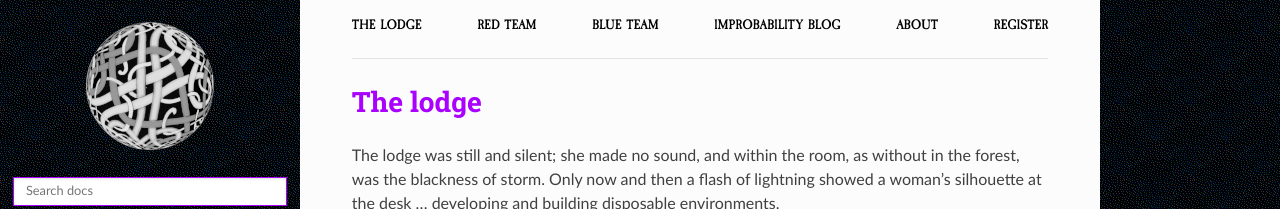
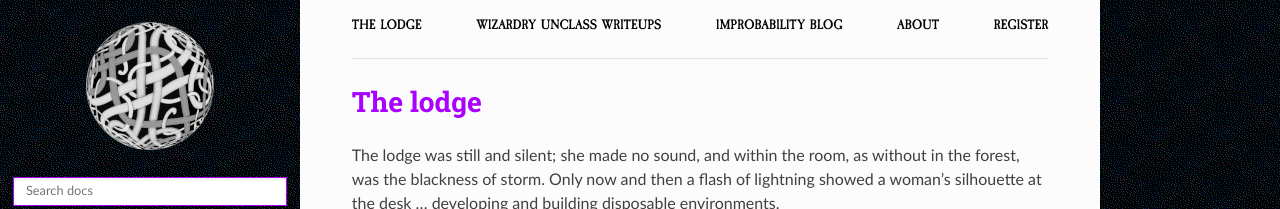
Before and after one commit to tymyrddin/testlab, a Sphinx documentation site: the page built from source/index.rst, in a window 1280 px wide and 900 px high. Shown: the top 209 px of the window. Built offline with Sphinx 7.4.7 and the Read the Docs theme 2.0.0, drawn with Linux system fonts in a browser that asks for light colours.

Commit message:
Navigation

```diff
--- a/source/_templates/breadcrumbs.html
+++ b/source/_templates/breadcrumbs.html
@@ -2,8 +2,7 @@
     <topnav>
             <ul>
                 <li class="nav__item"><a href="https://testlab.tymyrddin.dev/" class="nav__link">The lodge</a></li>
-                <li class="nav__item"><a href="https://red.tymyrddin.dev/" class="nav__link">Red Team</a></li>
-                <li class="nav__item"><a href="https://blue.tymyrddin.dev/" class="nav__link">Blue Team</a></li>
+                <li class="nav__item"><a href="https://uu.tymyrddin.dev/writeups/" class="nav__link">Wizardry Unclass Writeups</a></li>
                 <li class="nav__item"><a href="https://uu.tymyrddin.dev/blog/" class="nav__link">Improbability Blog</a></li>
                 <li class="nav__item"><a href="https://uu.tymyrddin.dev/about/" class="nav__link">About</a></li>
                 <li class="nav__item"><a href="https://uu.tymyrddin.dev/registration/" class="nav__link">Register</a></li>
```
